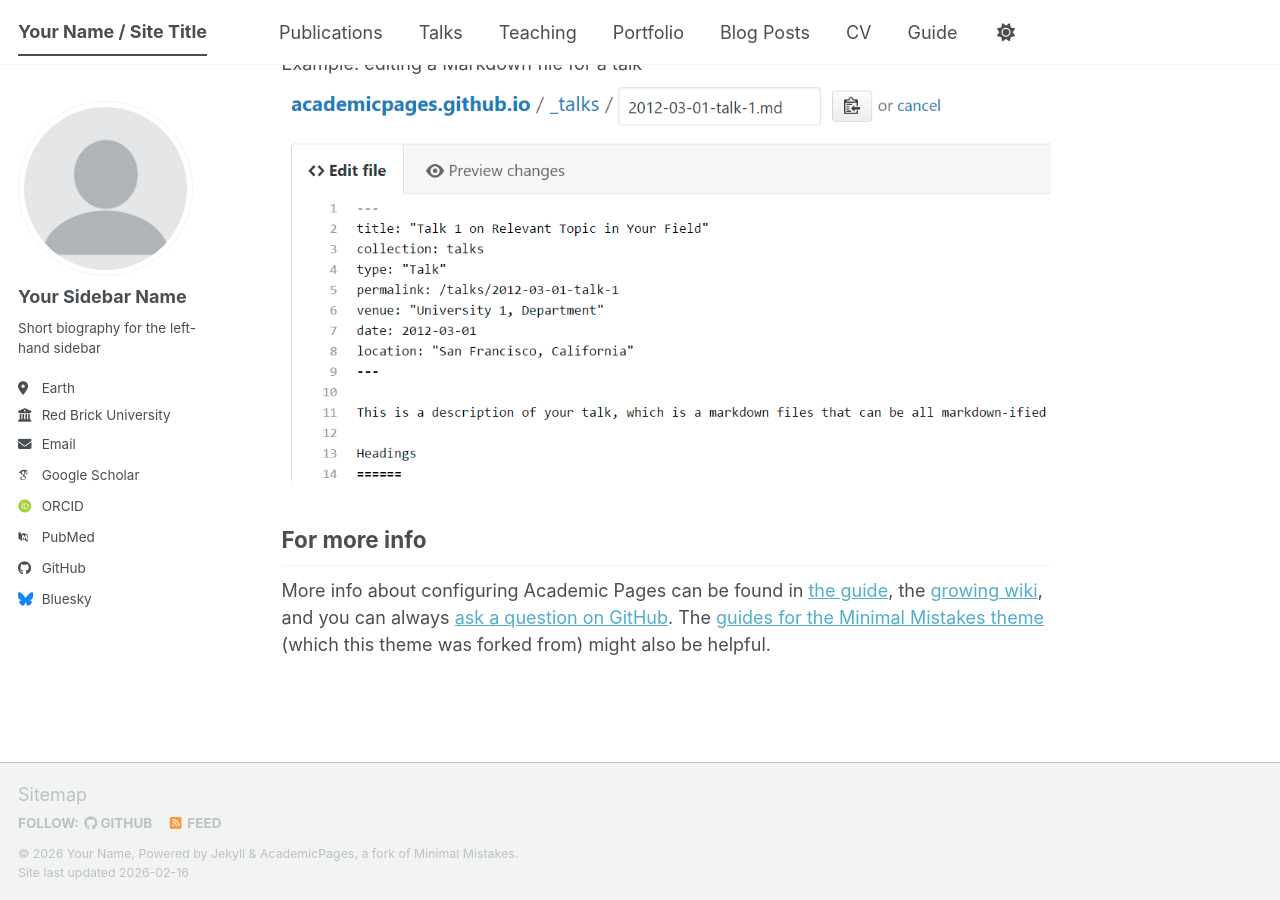
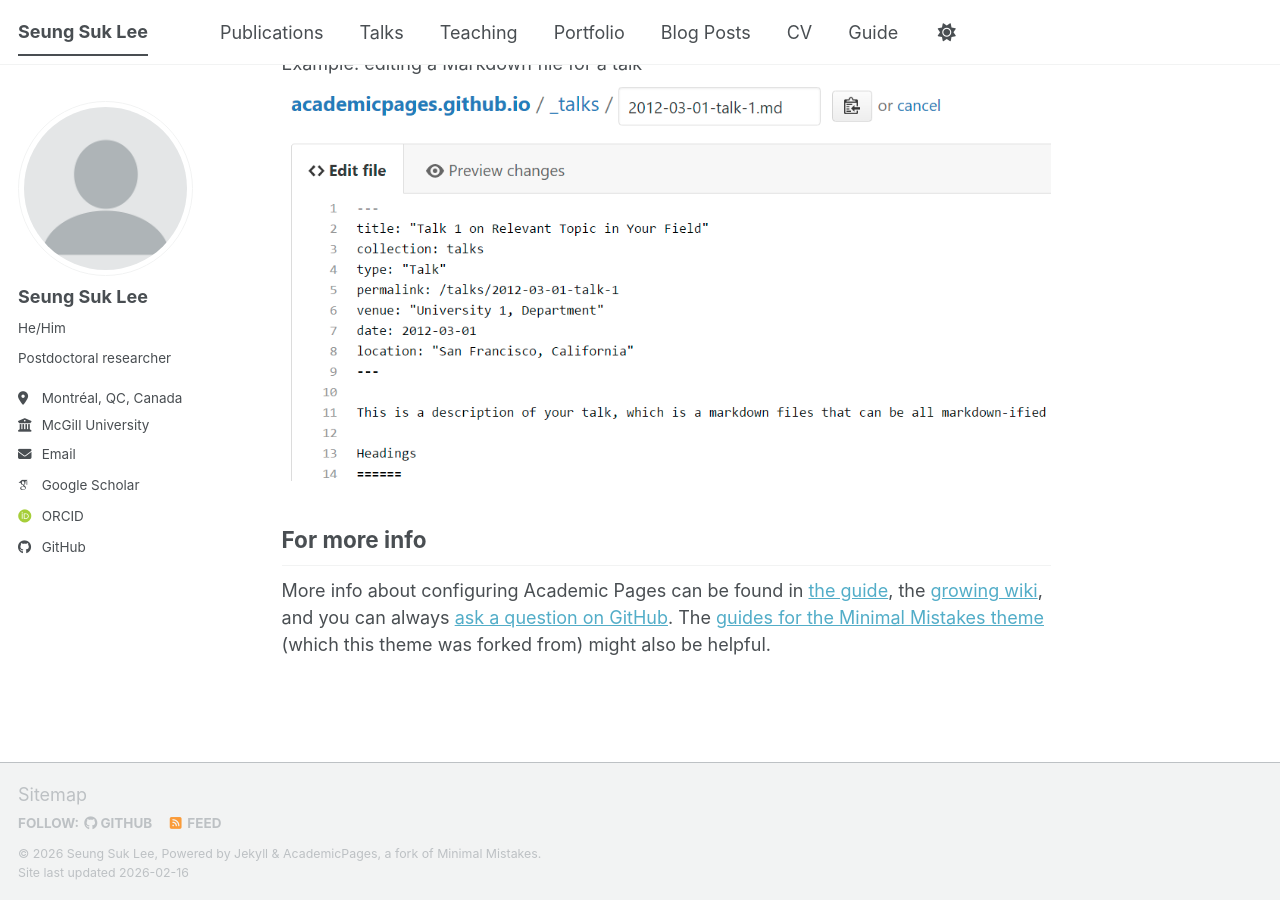
Before and after one commit to seungsuklee/seungsuklee.github.io, a Jekyll site: the page built from _pages/about.md, in a window 1280 px wide and 900 px high, scrolled down 2720 px. Built offline with Jekyll 4.4.1, drawn with Linux system fonts in a browser that asks for light colours; some web fonts are replaced; a script bundle is joined from its source files by our own code; library files that are not in the unit come from our copies.

Commit message:
Update personal information in _config.yml

```diff
--- a/_config.yml
+++ b/_config.yml
@@ -1,4 +1,4 @@
-# Welcome to Jekyll!
+ # Welcome to Jekyll!
 #
 # This config file is meant for settings that affect your entire site, values
 # which you are expected to set up once and rarely need to edit after that.
@@ -9,14 +9,14 @@
 # Basic Site Settings
 locale                   : "en-US"
 site_theme               : "default" # The available themes options are "default", "air", "sunrise", "mint", "dirt" and "contrast"
-title                    : "Your Name / Site Title"
+title                    : "Seung Suk Lee"
 title_separator          : "-"
-name                     : &name "Your Name"
-description              : &description "Your Name's academic portfolio"   # Update this with a general description of your site, this is the default if not overridden by a page
+name                     : &name "Seung Suk Lee"
+description              : &description "Seung Suk Lee's website"   # Update this with a general description of your site, this is the default if not overridden by a page
 url                      : https://academicpages.github.io # The base hostname & protocol for your site e.g. "https://[your GitHub username].github.io",
                                                            # or if you already have some other page hosted on Github then use "https://[your GitHub username].github.io/[Your Repo Name]"
 baseurl                  : "" # the subpath of your site, e.g. "/blog"
-repository               : "academicpages/academicpages.github.io"
+repository               : "seungsuklee/seungsuklee.github.io"
 
 # Site Author - The following control what appear as part of the author content on the side bar.
 #               If a field is blank the icon and link will not appear, otherwise it will be shown.
@@ -24,24 +24,24 @@ repository               : "academicpages/academicpages.github.io"
 author:
   # Biographic information
   avatar           : "profile.png"
-  name             : "Your Sidebar Name"
-  pronouns         : # example: "she/her"
-  bio              : "Short biography for the left-hand sidebar"
-  location         : "Earth"
-  employer         : "Red Brick University"
+  name             : "Seung Suk Lee"
+  pronouns         : "He/Him"
+  bio              : "Postdoctoral researcher"
+  location         : "Montréal, QC, Canada"
+  employer         : "McGill University"
   uri              : # URL
-  email            : "none@example.org"
+  email            : "seung.suk.lee@mcgill.ca"
 
   # Academic websites
   academia         : # URL
   arxiv            : # URL - Update with the correct link to your profile
-  googlescholar    : "https://scholar.google.com/citations?user=PS_CX0AAAAAJ"
+  googlescholar    : "https://scholar.google.com/citations?user=hk3eitUAAAAJ"
   inspire-hep      : # URL
   impactstory      : # URL
-  orcid            : "https://orcid.org/yourorcidurl"
+  orcid            : "https://orcid.org/0000-0003-2809-5008"
   semantic         : # URL
   ssrn             : # URL
-  pubmed           : "https://www.ncbi.nlm.nih.gov/pubmed/?term=john+snow"
+  pubmed           : # URL
   researchgate     : # URL
   scopus           : # URL
   zotero           : # URL
@@ -51,13 +51,13 @@ author:
   bitbucket        : # Username - Update with your username on the site
   codepen          : # Username
   dribbble         : # Username
-  github           : "academicpages"
+  github           : "https://orcid.org/0000-0003-2809-5008"
   kaggle           : # Username
   stackoverflow    : # User number or user number and name (i.e., use "1" or "1/jeff-atwood")
 
   # Social media
   artstation       : # Username
-  bluesky          : "bsky.app" # Replace this with you Bluesky username
+  bluesky          : # "bsky.app" # Replace this with you Bluesky username
   facebook         : # Username
   flickr           : # Username
   foursquare       : # Username
```
